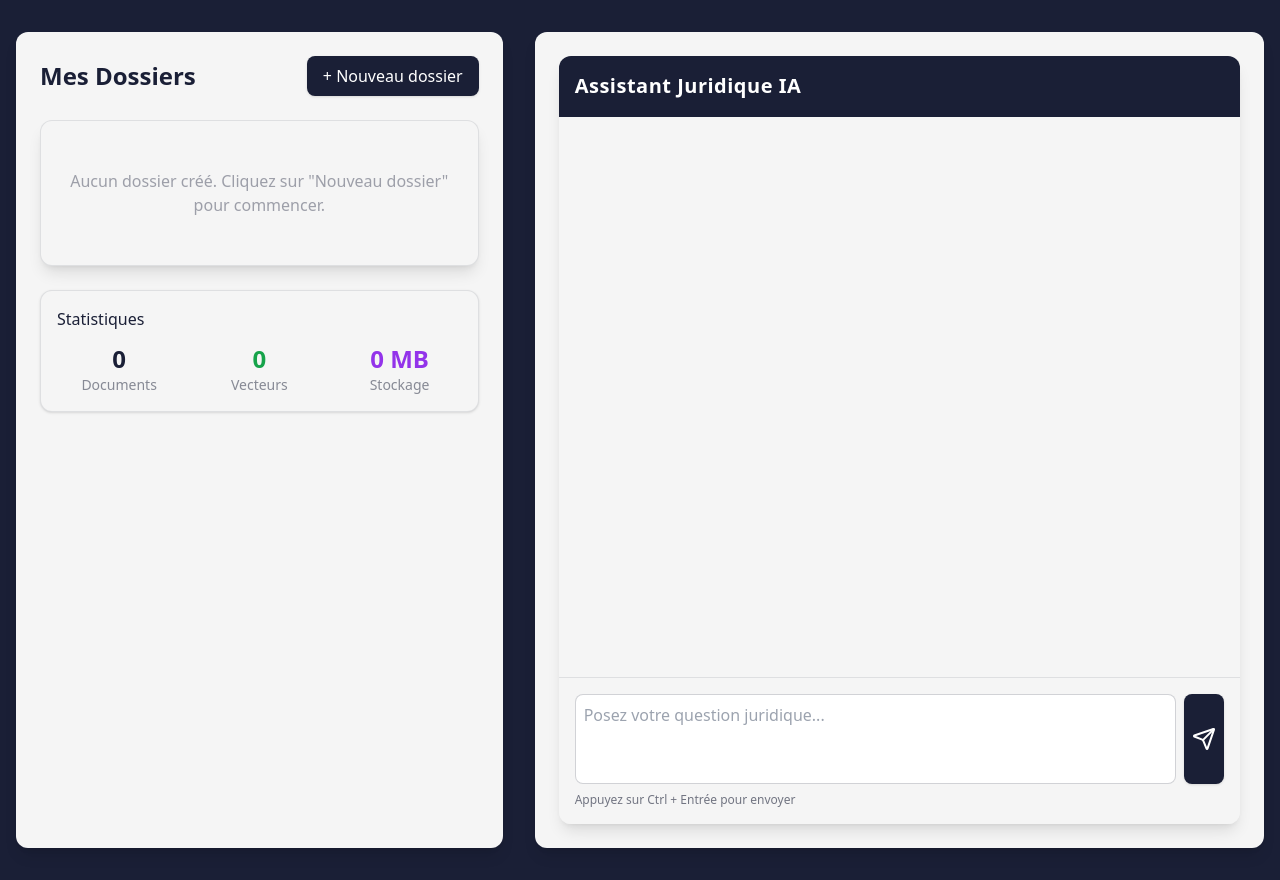
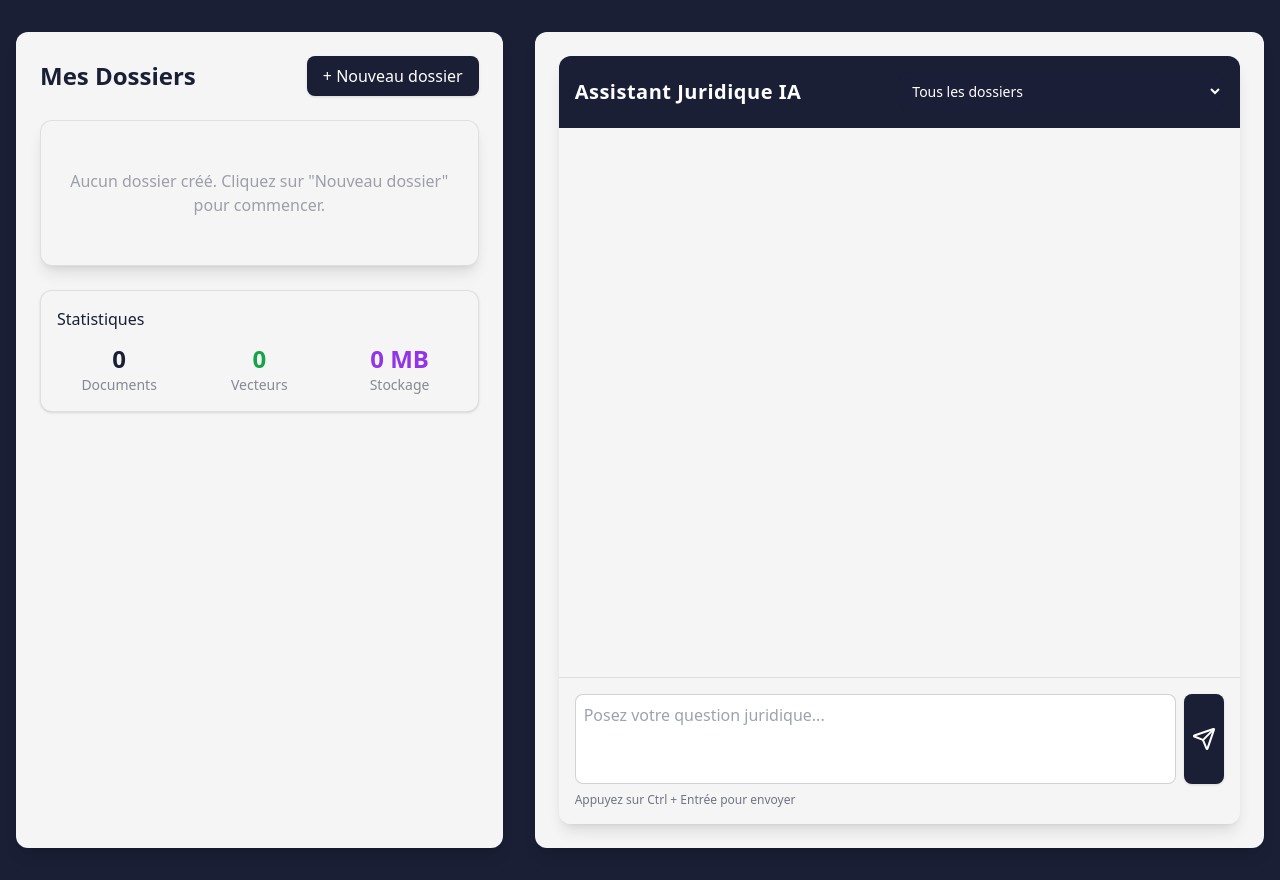
Before and after one commit to callo13/juridique_front, a React (Vite) app: page / in a window 1280 px wide. Built offline with nearby package versions, Linux system fonts and the light colour scheme.

Commit message:
Add folder name + readme

```diff
--- a/src/App.jsx
+++ b/src/App.jsx
@@ -1,13 +1,15 @@
-import React from 'react';
+import React, { useState } from 'react';
 import MainLayout from './components/Layout/MainLayout';
 import DocumentManager from './components/DocumentManager/DocumentManager';
 import ChatContainer from './components/Chat/ChatContainer';
 
 function App() {
+  const [folders, setFolders] = useState([]);
+
   return (
     <MainLayout>
-      <DocumentManager />
-      <ChatContainer />
+      <DocumentManager folders={folders} setFolders={setFolders} />
+      <ChatContainer folders={folders} />
     </MainLayout>
   );
 }
--- a/src/components/Chat/ChatContainer.jsx
+++ b/src/components/Chat/ChatContainer.jsx
@@ -29,10 +29,11 @@ const MessageBubble = ({ message, isUser }) => (
   </div>
 );
 
-const ChatContainer = () => {
+const ChatContainer = ({ folders }) => {
   const [messages, setMessages] = useState([]);
   const [inputMessage, setInputMessage] = useState('');
   const [isTyping, setIsTyping] = useState(false);
+  const [selectedFolderId, setSelectedFolderId] = useState('');
   const messagesEndRef = useRef(null);
 
   const scrollToBottom = () => {
@@ -45,12 +46,16 @@ const ChatContainer = () => {
 
   const sendMessageToWebhook = async (message) => {
     try {
+      const payload = {
+        question: message,
+        folder_id: selectedFolderId || null,
+      };
       const response = await fetch('http://localhost:8000/ask', {
         method: 'POST',
         headers: {
           'Content-Type': 'application/json',
         },
-        body: JSON.stringify({question: message }),
+        body: JSON.stringify(payload),
       });
 
       if (!response.ok) {
@@ -114,8 +119,20 @@ const ChatContainer = () => {
   return (
     <div className="flex flex-col h-[calc(100vh-2rem)] bg-ivoire rounded-xl shadow-lg">
       {/* Header */}
-      <div className="p-4 border-b border-marine/10 bg-marine rounded-t-xl">
+      <div className="p-4 border-b border-marine/10 bg-marine rounded-t-xl flex items-center justify-between">
         <h2 className="text-xl font-semibold text-white tracking-wide">Assistant Juridique IA</h2>
+        <div className="w-1/2">
+          <select
+            className="w-full bg-marine/50 text-white rounded-lg p-2 text-sm border border-marine/30 focus:outline-none focus:ring-2 focus:ring-white/50"
+            value={selectedFolderId}
+            onChange={(e) => setSelectedFolderId(e.target.value)}
+          >
+            <option value="">Tous les dossiers</option>
+            {folders.map(folder => (
+              <option key={folder.id} value={folder.id}>{folder.name}</option>
+            ))}
+          </select>
+        </div>
       </div>
 
       {/* Messages */}
--- a/src/components/DocumentManager/DocumentManager.jsx
+++ b/src/components/DocumentManager/DocumentManager.jsx
@@ -1,8 +1,7 @@
-import React, { useState, useRef } from 'react';
+import React, { useRef } from 'react';
 import { Upload, Trash2, Folder, File } from 'lucide-react';
 
-const DocumentManager = () => {
-  const [folders, setFolders] = useState([]); // [{id, name, documents: [{id, name, size, file, status}]}]
+const DocumentManager = ({ folders, setFolders }) => {
   const fileInputRefs = useRef({});
 
   // Créer un nouveau dossier
@@ -21,6 +20,8 @@ const DocumentManager = () => {
   // Upload d'un document dans un dossier
   const handleFileSelect = async (e, folderId) => {
     const files = Array.from(e.target.files);
+    const folder = folders.find(f => f.id === folderId);
+    const folderName = folder ? folder.name : '';
     for (const file of files) {
       const docId = Math.random().toString(36).substr(2, 9);
       const newDoc = {
@@ -34,6 +35,7 @@ const DocumentManager = () => {
       // Upload
       const formData = new FormData();
       formData.append('file', file);
+      formData.append('folder_name', folderName);
       let success = false;
       try {
         const response = await fetch('http://localhost:8000/vectorize', {
```
Also changed, not shown: 1 other file (tests, documents, lock files or other folders).
